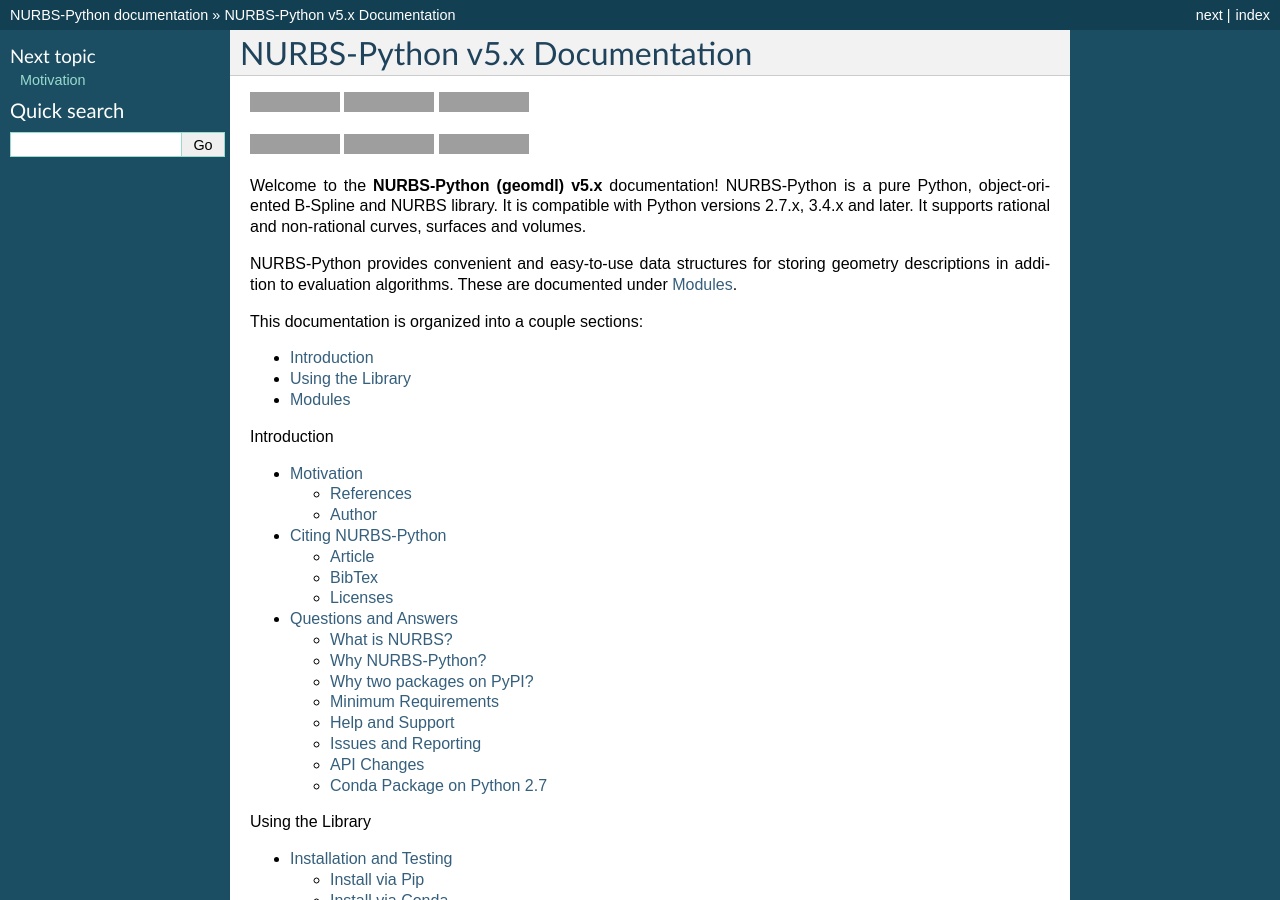
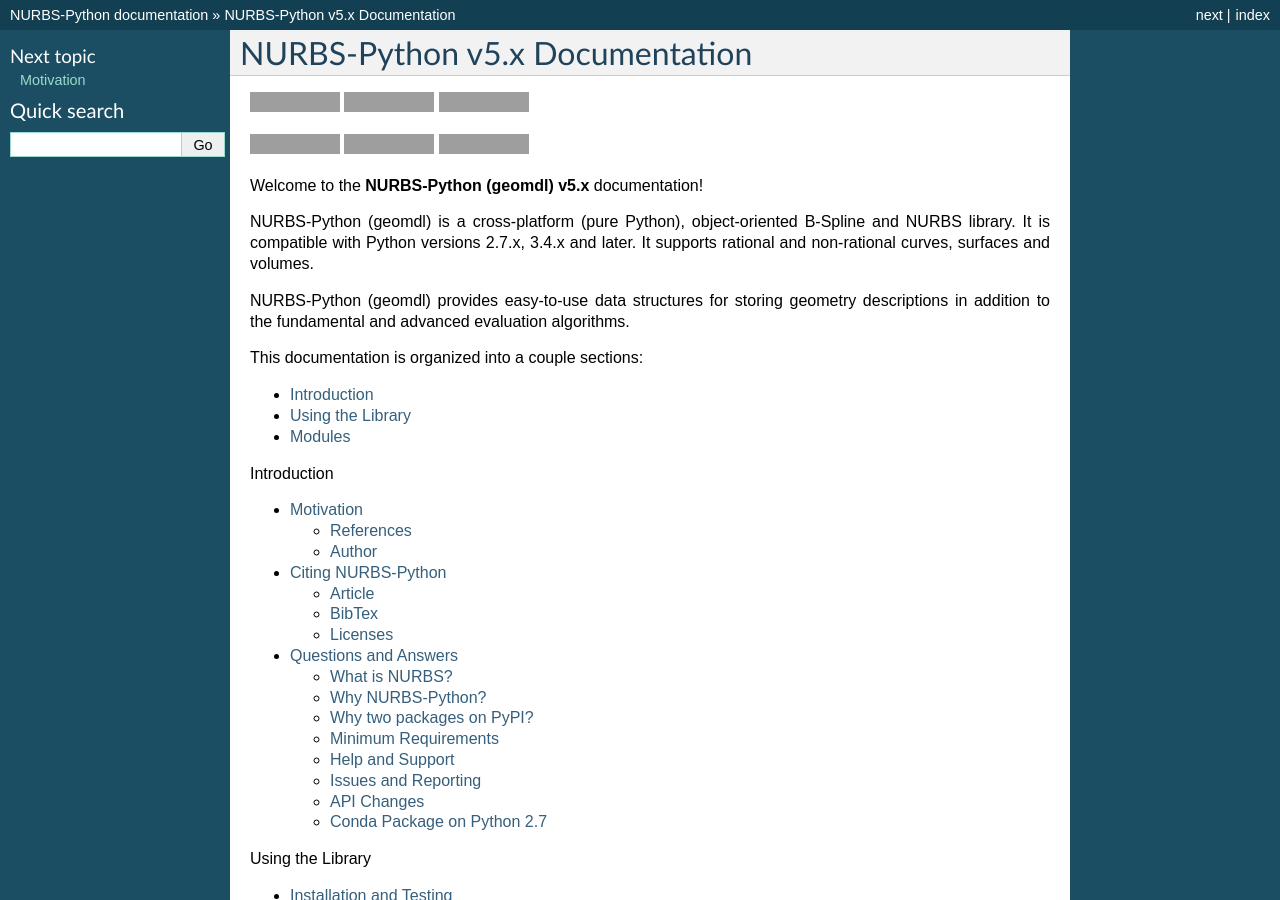
Before and after one commit to orbingol/NURBS-Python, a Sphinx documentation site: the page built from docs/index.rst, in a window 1280 px wide and 900 px high, cut to the strip 0-900 px from the top of the window. Built offline with Sphinx 7.4.7, drawn with Linux system fonts in a browser that asks for light colours; formulas are drawn with MathJax 3; grey boxes are pictures that could not be loaded.

Commit message:
Update docs intro [skip ci]

```diff
--- a/docs/index.rst
+++ b/docs/index.rst
@@ -5,12 +5,14 @@
 
 |TRAVISCI|_ |APPVEYOR|_ |CIRCLECI|_
 
-Welcome to the **NURBS-Python (geomdl) v5.x** documentation! NURBS-Python is a pure Python, object-oriented B-Spline
-and NURBS library. It is compatible with Python versions 2.7.x, 3.4.x and later. It supports rational and non-rational
-curves, surfaces and volumes.
+Welcome to the **NURBS-Python (geomdl) v5.x** documentation!
 
-NURBS-Python provides convenient and easy-to-use data structures for storing geometry descriptions in addition to
-evaluation algorithms. These are documented under :ref:`modules`.
+NURBS-Python (geomdl) is a cross-platform (pure Python), object-oriented B-Spline and NURBS library.
+It is compatible with Python versions 2.7.x, 3.4.x and later.
+It supports rational and non-rational curves, surfaces and volumes.
+
+NURBS-Python (geomdl) provides easy-to-use data structures for storing geometry descriptions
+in addition to the fundamental and advanced evaluation algorithms.
 
 This documentation is organized into a couple sections:
 
```
